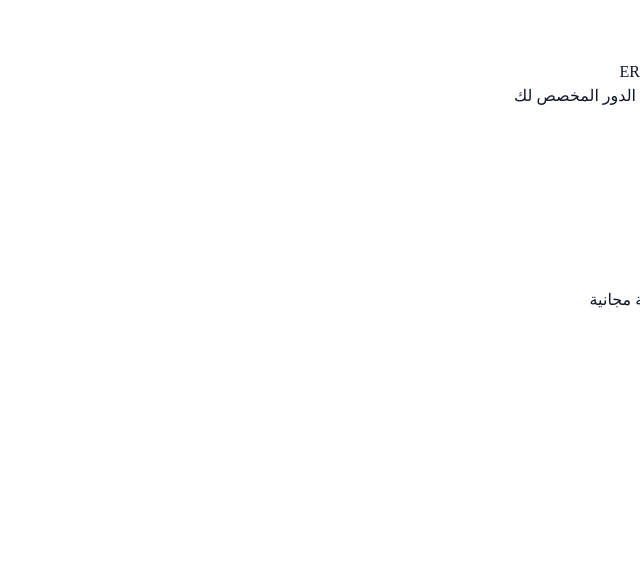
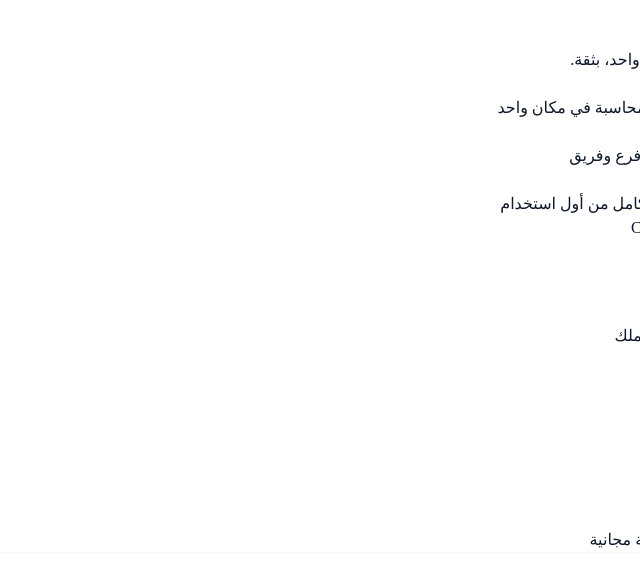
Before and after one commit to AfoudaSWE/ERP_API_BUILD, a React (Vite) app in the folder apps/web/erp-interface/: page / in a window 1280 px wide. Shown: the top 586 px of the page, without its empty margins (640-1280 px from the left). Built offline with nearby package versions, Linux system fonts and the light colour scheme; no server answers.

Commit message:
Redesign login and signup: shared branded split-screen AuthLayout replacing generic centered card

```diff
--- a/apps/web/erp-interface/src/app/login/page.tsx
+++ b/apps/web/erp-interface/src/app/login/page.tsx
@@ -3,10 +3,12 @@ import { LockKeyhole, LogIn } from 'lucide-react';
 import { useAuth } from '@/lib/auth';
 import { useTranslation } from 'react-i18next';
 import Link from '@/components/router/Link';
+import { AuthLayout } from '@/components/layout/AuthLayout';
 
 export default function LoginPage() {
   const { login } = useAuth();
-  const { t, i18n } = useTranslation();
+  const { i18n } = useTranslation();
+  const ar = i18n.language.startsWith('ar');
   const [error, setError] = useState<string | null>(null);
   const [loading, setLoading] = useState(false);
 
@@ -18,28 +20,63 @@ export default function LoginPage() {
     try {
       await login(String(values.email), String(values.password));
     } catch (requestError) {
-      setError(requestError instanceof Error ? requestError.message : 'Unable to sign in');
+      setError(requestError instanceof Error ? requestError.message : (ar ? 'تعذّر تسجيل الدخول' : 'Unable to sign in'));
     } finally {
       setLoading(false);
     }
   }
 
-  return <main className="flex min-h-screen items-center justify-center bg-navy-950 p-4">
-    <section className="w-full max-w-md rounded-2xl border border-navy-700 bg-white p-8 shadow-2xl dark:bg-navy-900">
-      <div className="mb-4 flex justify-end"><button type="button" className="btn btn-ghost btn-sm" onClick={() => void i18n.changeLanguage(i18n.language.startsWith('ar') ? 'en' : 'ar')}>{i18n.language.startsWith('ar') ? 'English' : 'العربية'}</button></div>
-      <div className="mb-7 flex items-center gap-3"><div className="rounded-xl bg-primary-600 p-3 text-white"><LockKeyhole className="h-6 w-6" /></div><div><h1 className="text-2xl font-bold text-navy-900 dark:text-white">{t('auth.title')}</h1><p className="text-sm text-navy-500">{t('auth.subtitle')}</p></div></div>
-      {error && <div role="alert" className="mb-5 rounded-lg bg-danger-50 p-3 text-sm text-danger-700">{error}</div>}
-      <form onSubmit={submit} className="space-y-5">
-        <div><label className="label" htmlFor="email">{t('auth.email')}</label><input id="email" name="email" type="email" className="input" required autoComplete="email" defaultValue="owner@demo.erp" /></div>
-        <div><label className="label" htmlFor="password">{t('auth.password')}</label><input id="password" name="password" type="password" className="input" required minLength={8} autoComplete="current-password" defaultValue="Demo1234!" /></div>
-        <button type="submit" disabled={loading} className="btn btn-primary btn-md w-full justify-center"><LogIn className="h-4 w-4" />{loading ? t('auth.signingIn') : t('auth.signIn')}</button>
-      </form>
-      <p className="mt-5 text-center text-sm text-navy-500">
-        {i18n.language.startsWith('ar') ? 'شركة جديدة؟' : 'New company?'}{' '}
-        <Link href="/signup" className="text-primary-600 hover:underline">
-          {i18n.language.startsWith('ar') ? 'ابدأ تجربة مجانية' : 'Start a free trial'}
-        </Link>
-      </p>
-    </section>
-  </main>;
+  return (
+    <AuthLayout>
+      <div className="mb-6 flex justify-end">
+        <button
+          type="button"
+          className="btn btn-ghost btn-sm"
+          onClick={() => void i18n.changeLanguage(ar ? 'en' : 'ar')}
+        >
+          {ar ? 'English' : 'العربية'}
+        </button>
+      </div>
+      <div className="card p-8">
+        <div className="mb-7 flex items-center gap-3">
+          <div className="rounded-xl bg-primary-600 p-3 text-white">
+            <LockKeyhole className="h-6 w-6" />
+          </div>
+          <div>
+            <h1 className="text-2xl font-bold text-navy-900 dark:text-white">
+              {ar ? 'تسجيل الدخول' : 'Welcome back'}
+            </h1>
+            <p className="text-sm text-navy-500">
+              {ar ? 'سجّل الدخول لمتابعة عملك' : 'Sign in to pick up where you left off'}
+            </p>
+          </div>
+        </div>
+        {error && (
+          <div role="alert" className="mb-5 rounded-lg bg-danger-50 p-3 text-sm text-danger-700">
+            {error}
+          </div>
+        )}
+        <form onSubmit={submit} className="space-y-5">
+          <div>
+            <label className="label" htmlFor="email">{ar ? 'البريد الإلكتروني' : 'Email'}</label>
+            <input id="email" name="email" type="email" className="input" required autoComplete="email" defaultValue="owner@demo.erp" />
+          </div>
+          <div>
+            <label className="label" htmlFor="password">{ar ? 'كلمة المرور' : 'Password'}</label>
+            <input id="password" name="password" type="password" className="input" required minLength={8} autoComplete="current-password" defaultValue="Demo1234!" />
+          </div>
+          <button type="submit" disabled={loading} className="btn btn-primary btn-md w-full justify-center">
+            <LogIn className="h-4 w-4" />
+            {loading ? (ar ? 'جارٍ تسجيل الدخول…' : 'Signing in…') : (ar ? 'تسجيل الدخول' : 'Sign in')}
+          </button>
+        </form>
+        <p className="mt-6 text-center text-sm text-navy-500">
+          {ar ? 'شركة جديدة؟' : 'New company?'}{' '}
+          <Link href="/signup" className="font-medium text-primary-600 hover:underline">
+            {ar ? 'ابدأ تجربة مجانية' : 'Start a free trial'}
+          </Link>
+        </p>
+      </div>
+    </AuthLayout>
+  );
 }
--- a/apps/web/erp-interface/src/app/signup/page.tsx
+++ b/apps/web/erp-interface/src/app/signup/page.tsx
@@ -3,6 +3,7 @@ import { Building2, UserPlus } from 'lucide-react';
 import { useAuth } from '@/lib/auth';
 import { useTranslation } from 'react-i18next';
 import Link from '@/components/router/Link';
+import { AuthLayout } from '@/components/layout/AuthLayout';
 
 function slugForEmail(value: string) {
   return value
@@ -44,9 +45,8 @@ export default function SignupPage() {
   }
 
   return (
-    <main className="flex min-h-screen items-center justify-center bg-navy-950 p-4">
-      <section className="w-full max-w-md rounded-2xl border border-navy-700 bg-white p-8 shadow-2xl dark:bg-navy-900">
-        <div className="mb-4 flex justify-end">
+    <AuthLayout>
+      <div className="mb-6 flex justify-end">
         <button
           type="button"
           className="btn btn-ghost btn-sm"
@@ -55,6 +55,7 @@ export default function SignupPage() {
           {ar ? 'English' : 'العربية'}
         </button>
       </div>
+      <div className="card p-8">
         <div className="mb-7 flex items-center gap-3">
           <div className="rounded-xl bg-primary-600 p-3 text-white">
             <Building2 className="h-6 w-6" />
@@ -64,7 +65,7 @@ export default function SignupPage() {
               {ar ? 'إنشاء حساب شركة جديد' : 'Create your company account'}
             </h1>
             <p className="text-sm text-navy-500">
-              {ar ? 'تجربة مجانية، بدون بطاقة ائتمان' : 'Free trial, no credit card required'}
+              {ar ? 'تجربة مجانية 14 يوم، بدون بطاقة ائتمان' : '14-day free trial, no credit card required'}
             </p>
           </div>
         </div>
@@ -74,6 +75,7 @@ export default function SignupPage() {
           </div>
         )}
         <form onSubmit={submit} className="space-y-5">
+          <div className="grid gap-5 sm:grid-cols-2">
             <div>
               <label className="label" htmlFor="companyName">{ar ? 'اسم الشركة' : 'Company name'}</label>
               <input
@@ -89,8 +91,9 @@ export default function SignupPage() {
               />
             </div>
             <div>
-            <label className="label" htmlFor="companyNameAr">{ar ? 'اسم الشركة بالعربية (اختياري)' : 'Company name in Arabic (optional)'}</label>
-            <input id="companyNameAr" name="companyNameAr" type="text" className="input" maxLength={120} />
+              <label className="label" htmlFor="companyNameAr">{ar ? 'اسم الشركة بالعربية' : 'Company name (Arabic)'}</label>
+              <input id="companyNameAr" name="companyNameAr" type="text" className="input" maxLength={120} placeholder={ar ? 'اختياري' : 'Optional'} />
+            </div>
           </div>
           <div>
             <label className="label" htmlFor="name">{ar ? 'اسمك' : 'Your name'}</label>
@@ -128,16 +131,16 @@ export default function SignupPage() {
           </div>
           <button type="submit" disabled={loading} className="btn btn-primary btn-md w-full justify-center">
             <UserPlus className="h-4 w-4" />
-            {loading ? (ar ? 'جارٍ الإنشاء...' : 'Creating...') : (ar ? 'ابدأ التجربة المجانية' : 'Start free trial')}
+            {loading ? (ar ? 'جارٍ الإنشاء…' : 'Creating…') : (ar ? 'ابدأ التجربة المجانية' : 'Start free trial')}
           </button>
         </form>
-        <p className="mt-5 text-center text-sm text-navy-500">
+        <p className="mt-6 text-center text-sm text-navy-500">
           {ar ? 'عندك حساب بالفعل؟' : 'Already have an account?'}{' '}
-          <Link href="/login" className="text-primary-600 hover:underline">
+          <Link href="/login" className="font-medium text-primary-600 hover:underline">
             {ar ? 'تسجيل الدخول' : 'Sign in'}
           </Link>
         </p>
-      </section>
-    </main>
+      </div>
+    </AuthLayout>
   );
 }
--- /dev/null
+++ b/apps/web/erp-interface/src/components/layout/AuthLayout.tsx
@@ -0,0 +1,55 @@
+import { type ReactNode } from 'react';
+import { CheckCircle2, Sparkles } from 'lucide-react';
+import { useTranslation } from 'react-i18next';
+
+const highlights = [
+  { en: 'Sales, inventory, and accounting in one workspace', ar: 'المبيعات والمخزون والمحاسبة في مكان واحد' },
+  { en: 'Role-based access for every branch and team', ar: 'صلاحيات مخصّصة لكل فرع وفريق' },
+  { en: 'Arabic and English, right out of the box', ar: 'عربي وإنجليزي بشكل كامل من أول استخدام' },
+];
+
+export function AuthLayout({ children }: { children: ReactNode }) {
+  const { i18n } = useTranslation();
+  const ar = i18n.language.startsWith('ar');
+
+  return (
+    <main className="grid min-h-screen lg:grid-cols-2">
+      <section className="relative hidden flex-col justify-between overflow-hidden bg-gradient-to-br from-primary-700 via-primary-800 to-navy-950 p-10 text-white lg:flex">
+        <div
+          className="pointer-events-none absolute inset-0 opacity-20"
+          style={{
+            backgroundImage:
+              'radial-gradient(circle at 20% 20%, rgba(255,255,255,0.25), transparent 45%), radial-gradient(circle at 80% 70%, rgba(255,255,255,0.18), transparent 40%)',
+          }}
+          aria-hidden="true"
+        />
+        <div className="relative flex items-center gap-3">
+          <div className="flex h-10 w-10 items-center justify-center rounded-xl bg-white/15 backdrop-blur-sm">
+            <Sparkles className="h-5 w-5" />
+          </div>
+          <span className="text-lg font-bold">ClubGenies ERP</span>
+        </div>
+        <div className="relative space-y-8">
+          <p className="max-w-sm text-3xl font-bold leading-tight">
+            {ar ? 'شغّل شركتك من مكان واحد، بثقة.' : 'Run your business from one place, with confidence.'}
+          </p>
+          <ul className="space-y-4">
+            {highlights.map((item) => (
+              <li key={item.en} className="flex items-start gap-3 text-sm text-white/85">
+                <CheckCircle2 className="mt-0.5 h-5 w-5 shrink-0 text-white/70" />
+                <span>{ar ? item.ar : item.en}</span>
+              </li>
+            ))}
+          </ul>
+        </div>
+        <p className="relative text-xs text-white/60">
+          © {new Date().getFullYear()} ClubGenies ERP
+        </p>
+      </section>
+
+      <section className="flex items-center justify-center bg-navy-50 p-4 dark:bg-navy-950 sm:p-8">
+        <div className="w-full max-w-md">{children}</div>
+      </section>
+    </main>
+  );
+}
```
Lines whose indentation alone changed are shown as unchanged.
